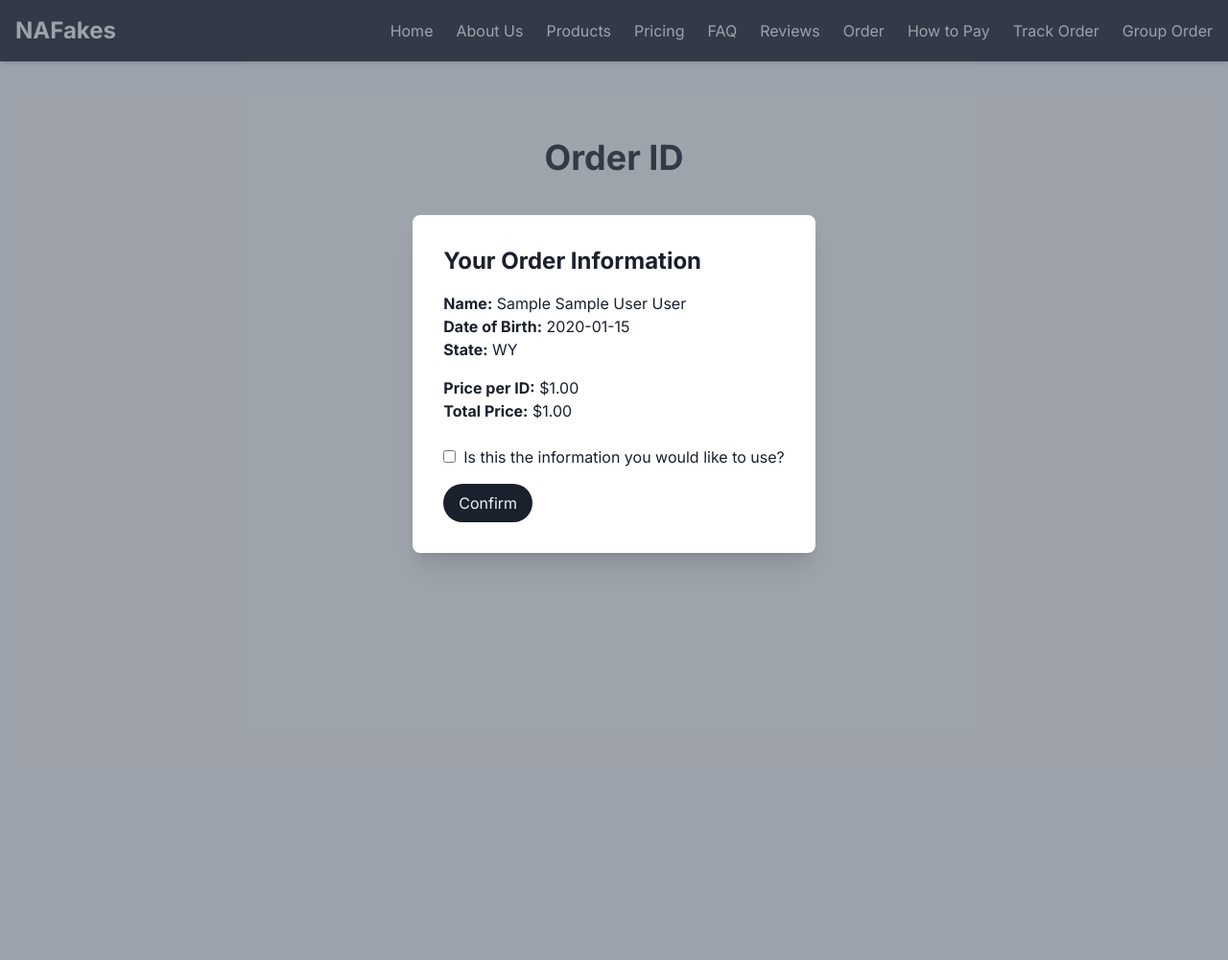
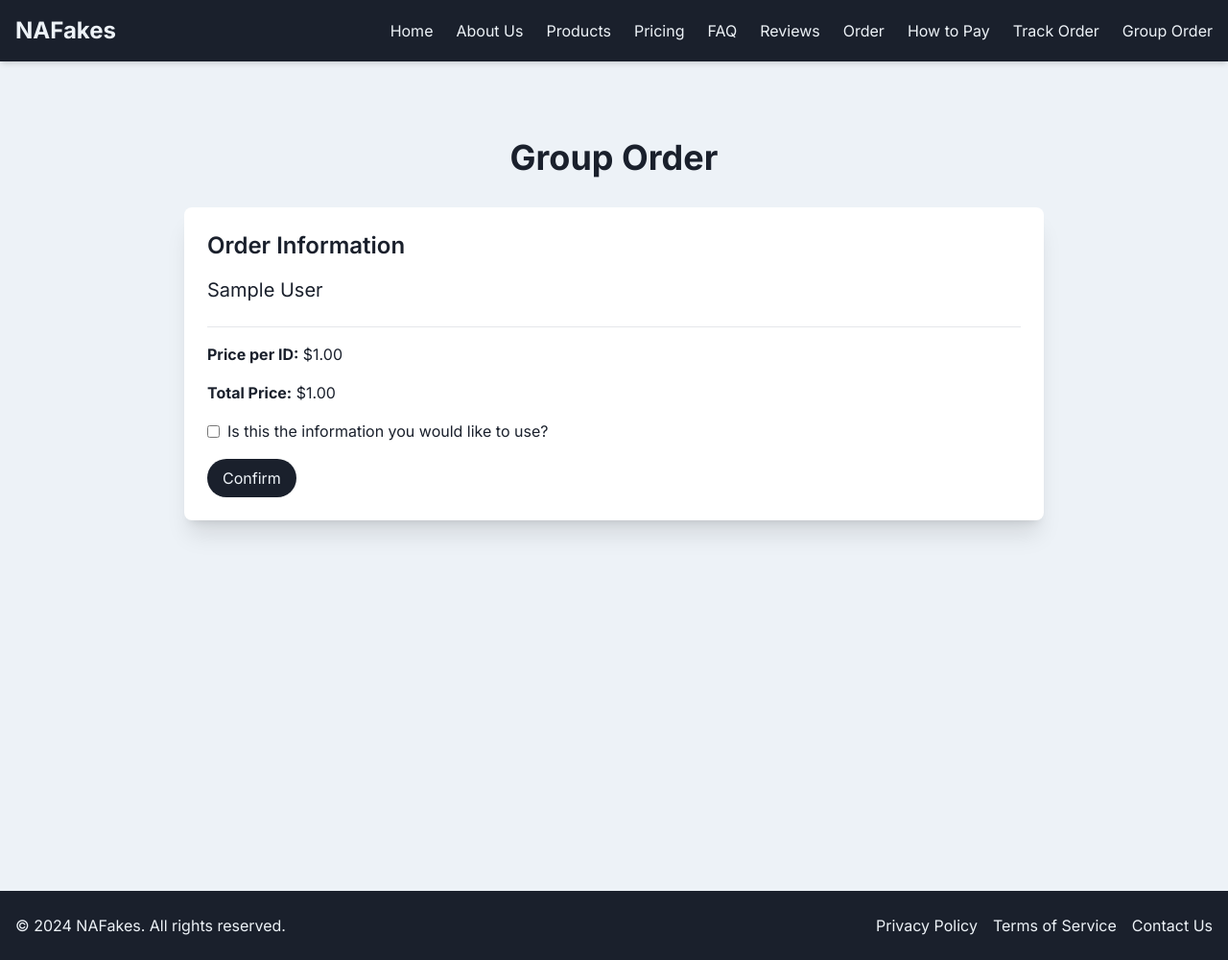
Before and after one commit to ZacRC/FID, a Django app: template mainapp/templates/mainapp/groupidorder.html in a window 1280 px wide. Shown: the whole page at 96% size. Before the commit the page ends 586 px from the top, so only its background shows below. Run offline with Django 4.2, Linux system fonts and the light colour scheme; tables that the repository leaves empty hold one stand-in row (values such as "Sample post"); the template is opened without the code that fills it: values that come from a table or form of the project are taken from there, most other values are stand-ins (such as "Sample title", 1, 10 or a date in 2020); some libraries are stand-ins or nearby versions.

Commit message:
Bitcoin group indi orders

```diff
--- a/mainapp/templates/mainapp/groupidorder.html
+++ b/mainapp/templates/mainapp/groupidorder.html
@@ -1,24 +1,23 @@
 {% extends 'mainapp/base.html' %}
 
-{% block title %}Order ID - NAFakes{% endblock %}
+{% block title %}Group Order - NAFakes{% endblock %}
 
 {% block content %}
-<div class="bg-gray-100 min-h-screen py-12">
-    <div class="max-w-4xl mx-auto px-4 sm:px-6 lg:px-8">
-        <h1 class="text-4xl font-bold mb-8 text-center text-primary">Order ID</h1>
+<div class="bg-secondary min-h-screen py-12 px-4 sm:px-6 lg:px-8">
+    <div class="max-w-4xl mx-auto">
+        <h1 class="text-4xl font-bold mb-8 text-center text-primary">Group Order</h1>
 
-        <!-- Order Info Popup -->
-        <div id="orderInfoPopup" class="fixed inset-0 bg-gray-600 bg-opacity-50 overflow-y-auto h-full w-full flex items-center justify-center">
-            <div class="bg-white p-8 rounded-lg shadow-xl max-w-md">
-                <h2 class="text-2xl font-bold mb-4">Your Order Information</h2>
-                <p><strong>Name:</strong> {{ order_info.first_name }} {{ order_info.middle_name }} {{ order_info.last_name }}</p>
-                <p><strong>Date of Birth:</strong> {{ order_info.date_of_birth }}</p>
-                <p><strong>State:</strong> {{ order_info.state }}</p>
-                <!-- Add more fields as needed -->
-
+        <div id="orderInfoPopup" class="bg-white shadow-xl rounded-lg p-6 mb-8">
+            <h2 class="text-2xl font-semibold mb-4 text-primary">Order Information</h2>
+            <div class="space-y-4">
+                {% for member in group_members %}
+                    <div class="border-b pb-4">
+                        <h3 class="text-xl font-medium mb-2">{{ member.name }}</h3>
+                        <!-- Add more fields as needed -->
+                    </div>
+                {% endfor %}
                 <p class="mt-4"><strong>Price per ID:</strong> ${{ price_per_id|floatformat:2 }}</p>
                 <p><strong>Total Price:</strong> ${{ total_price|floatformat:2 }}</p>
-
                 <div class="mt-6">
                     <label class="inline-flex items-center">
                         <input type="checkbox" id="confirmInfo" class="form-checkbox">
@@ -30,8 +29,8 @@
             </div>
         </div>
 
-        <!-- Payment Options -->
         <div id="paymentOptions" class="hidden">
+            <h2 class="text-2xl font-semibold mb-4 text-primary">Choose Payment Method</h2>
             <div class="grid grid-cols-1 md:grid-cols-2 gap-8 mb-8">
                 <div class="bg-white shadow-lg rounded-lg overflow-hidden transition duration-300 ease-in-out transform hover:scale-105">
                     <div class="p-6">
@@ -70,11 +69,6 @@
             </div>
             <div class="bg-white px-4 pt-5 pb-4 sm:p-6 sm:pb-4">
                 <div class="sm:flex sm:items-start">
-                    <div class="mx-auto flex-shrink-0 flex items-center justify-center h-12 w-12 rounded-full bg-accent sm:mx-0 sm:h-10 sm:w-10">
-                        <svg class="h-6 w-6 text-secondary" fill="none" viewBox="0 0 24 24" stroke="currentColor">
-                            <path stroke-linecap="round" stroke-linejoin="round" stroke-width="2" d="M17 9V7a2 2 0 00-2-2H5a2 2 0 00-2 2v6a2 2 0 002 2h2m2 4h10a2 2 0 002-2v-6a2 2 0 00-2-2H9a2 2 0 00-2 2v6a2 2 0 002 2zm7-5a2 2 0 11-4 0 2 2 0 014 0z" />
-                        </svg>
-                    </div>
                     <div class="mt-3 text-center sm:mt-0 sm:ml-4 sm:text-left">
                         <div class="mt-2">
                             <p class="text-sm text-gray-500">
@@ -94,15 +88,16 @@
                                 <label for="paymentScreenshot" class="block text-sm font-medium text-gray-700">
                                     Upload Screenshot
                                 </label>
-                                <div class="mt-1 flex justify-center px-6 pt-5 pb-6 border-2 border-gray-300 border-dashed rounded-md cursor-pointer hover:border-accent transition-colors duration-300" onclick="document.getElementById('paymentScreenshot').click();">
+                                <div class="mt-1 flex justify-center px-6 pt-5 pb-6 border-2 border-gray-300 border-dashed rounded-md">
                                     <div class="space-y-1 text-center">
                                         <svg class="mx-auto h-12 w-12 text-gray-400" stroke="currentColor" fill="none" viewBox="0 0 48 48" aria-hidden="true">
                                             <path d="M28 8H12a4 4 0 00-4 4v20m32-12v8m0 0v8a4 4 0 01-4 4H12a4 4 0 01-4-4v-4m32-4l-3.172-3.172a4 4 0 00-5.656 0L28 28M8 32l9.172-9.172a4 4 0 015.656 0L28 28m0 0l4 4m4-24h8m-4-4v8m-12 4h.02" stroke-width="2" stroke-linecap="round" stroke-linejoin="round" />
                                         </svg>
-                                        <div class="flex text-sm text-gray-600 justify-center">
-                                            <span class="relative bg-white rounded-md font-medium text-accent hover:text-primary focus-within:outline-none focus-within:ring-2 focus-within:ring-offset-2 focus-within:ring-accent">
-                                                Upload a file
-                                            </span>
+                                        <div class="flex text-sm text-gray-600">
+                                            <label for="paymentScreenshot" class="relative cursor-pointer bg-white rounded-md font-medium text-indigo-600 hover:text-indigo-500 focus-within:outline-none focus-within:ring-2 focus-within:ring-offset-2 focus-within:ring-indigo-500">
+                                                <span>Upload a file</span>
+                                                <input id="paymentScreenshot" name="paymentScreenshot" type="file" class="sr-only" accept="image/*" onchange="updateFileInput()">
+                                            </label>
                                             <p class="pl-1">or drag and drop</p>
                                         </div>
                                         <p class="text-xs text-gray-500" id="fileNameDisplay">
@@ -110,14 +105,24 @@
                                         </p>
                                     </div>
                                 </div>
-                                <input id="paymentScreenshot" name="paymentScreenshot" type="file" accept="image/*" class="sr-only" onchange="updateFileInput()">
                             </div>
                         </div>
                     </div>
                 </div>
             </div>
+            <div class="bg-gray-50 px-4 py-3 sm:px-6 sm:flex sm:flex-row-reverse">
+                <button type="button" onclick="confirmVenmoPayment()" class="w-full inline-flex justify-center rounded-md border border-transparent shadow-sm px-4 py-2 bg-accent text-base font-medium text-secondary hover:bg-primary focus:outline-none focus:ring-2 focus:ring-offset-2 focus:ring-accent sm:ml-3 sm:w-auto sm:text-sm">
+                    Confirm Payment
+                </button>
+                <button type="button" onclick="closeVenmoModal()" class="mt-3 w-full inline-flex justify-center rounded-md border border-gray-300 shadow-sm px-4 py-2 bg-white text-base font-medium text-gray-700 hover:bg-gray-50 focus:outline-none focus:ring-2 focus:ring-offset-2 focus:ring-indigo-500 sm:mt-0 sm:ml-3 sm:w-auto sm:text-sm">
+                    Cancel
+                </button>
+            </div>
+        </div>
+    </div>
+</div>
 
-            <!-- Bitcoin Modal -->
+<!-- Bitcoin Modal -->
 <div id="bitcoinModal" class="fixed z-50 inset-0 overflow-y-auto hidden" aria-labelledby="modal-title" role="dialog" aria-modal="true">
     <div class="flex items-end justify-center min-h-screen pt-4 px-4 pb-20 text-center sm:block sm:p-0">
         <div class="fixed inset-0 bg-gray-500 bg-opacity-75 transition-opacity" aria-hidden="true"></div>
@@ -175,18 +180,6 @@
                     Confirm Payment
                 </button>
                 <button type="button" onclick="closeBitcoinModal()" class="mt-3 w-full inline-flex justify-center rounded-md border border-gray-300 shadow-sm px-4 py-2 bg-white text-base font-medium text-gray-700 hover:bg-gray-50 focus:outline-none focus:ring-2 focus:ring-offset-2 focus:ring-indigo-500 sm:mt-0 sm:ml-3 sm:w-auto sm:text-sm">
-                    Cancel
-                </button>
-            </div>
-        </div>
-    </div>
-</div>
-
-            <div class="bg-gray-50 px-4 py-3 sm:px-6 sm:flex sm:flex-row-reverse">
-                <button type="button" onclick="confirmVenmoPayment()" class="w-full inline-flex justify-center rounded-md border border-transparent shadow-sm px-4 py-2 bg-accent text-base font-medium text-secondary hover:bg-primary focus:outline-none focus:ring-2 focus:ring-offset-2 focus:ring-accent sm:ml-3 sm:w-auto sm:text-sm">
-                    Confirm Payment
-                </button>
-                <button type="button" onclick="closeVenmoModal()" class="mt-3 w-full inline-flex justify-center rounded-md border border-gray-300 shadow-sm px-4 py-2 bg-white text-base font-medium text-gray-700 hover:bg-gray-50 focus:outline-none focus:ring-2 focus:ring-offset-2 focus:ring-indigo-500 sm:mt-0 sm:ml-3 sm:w-auto sm:text-sm">
                     Cancel
                 </button>
             </div>
```
